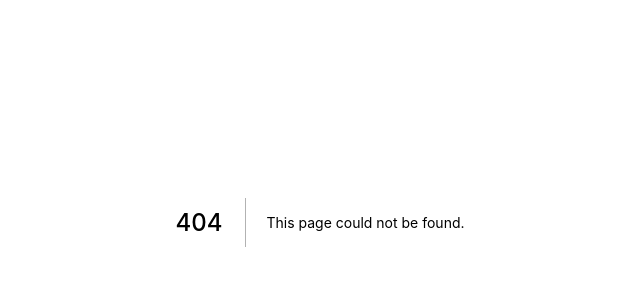
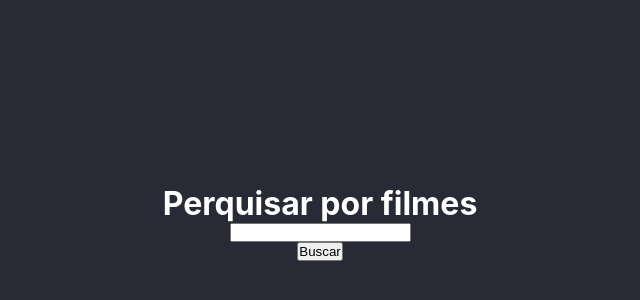
Before and after one commit to FabioJunik/FJ.Movie, a Next.js app: page /busca in a window 1280 px wide. Before the commit this address had no page. Shown: the part 178-478 px from the top of the page, without its empty margins (320-960 px from the left). Built offline with nearby package versions, Linux system fonts and the light colour scheme.

Commit message:
buscado por filmes

```diff
--- /dev/null
+++ b/pages/api/search.js
@@ -0,0 +1,16 @@
+import { apiBase, apiKey } from "../../lib/tmdb";
+
+export default async (req, res) => {
+
+  let q = req.query.q;
+
+  const results = await fetch(`${apiBase}/search/movie?api_key=${apiKey}&language=pt-BR&query=${q}`);
+  const json = await results.json();
+
+  console.log(json)
+  console.log(`${apiBase}/search/movie?api_key=${apiKey}&language=pt-BR&query=${q}`)
+
+  res.status(200).json({
+    list: json.results
+  });
+}
--- /dev/null
+++ b/pages/busca/index.js
@@ -0,0 +1,55 @@
+import Head from 'next/head';
+import Link from 'next/link';
+import { useState } from 'react';
+
+import styles from '../../styles/Home.module.css'
+
+export default function Buscar() {
+
+    const [searchText, setSearchText] = useState('');
+    const [movieList, setMovieList] = useState([]);
+
+    const handleSearch = async () => {
+        if(searchText !== ''){
+            const results = await fetch(`http://localhost:3000/api/search?q=${searchText}`);
+            const json = await results.json();
+
+            console.log(json);
+            setMovieList(json.list);
+        }
+    }
+  return (
+    <div className={styles.container}>
+      <Head>
+        <title>FJ.Movie</title>
+        <meta name="description" content="Generated by create next app" />
+        <link rel="icon" href="/favicon.ico" />
+      </Head>
+
+      <main className={styles.main}>
+        <h1 className={styles.title}>
+            Perquisar por filmes
+        </h1>
+
+        <input type='text' value={searchText} onChange={e=>{setSearchText(e.target.value)}}/>
+        <button onClick={handleSearch}>Buscar</button>
+
+        <ul>
+            {movieList.map(item => (
+              <li key={item.id}>
+                <a href={`/movie/${item.id}`}>
+                  <img
+                    src={`https://image.tmdb.org/t/p/w300${item.poster_path}`}
+                    width='150'
+                    alt={item.original_title}
+                  /><br/>
+                  <p className={styles.name}>{item.title}</p>
+                </a>
+              </li>
+            ))}
+
+        </ul>
+      </main>
+    </div>
+  )
+}
--- a/styles/Home.module.css
+++ b/styles/Home.module.css
@@ -27,4 +27,11 @@
   -webkit-box-orient: vertical;
   overflow: hidden;
   text-overflow: ellipsis;
+  cursor: pointer;
+  transform: scale(0.9);
+  transition: .2s;
 }
+
+.main li:hover{
+  transform: scale(1);
+}
--- a/styles/globals.css
+++ b/styles/globals.css
@@ -9,4 +9,11 @@
 html, body{
   font-family: -apple-system, BlinkMacSystemFont, Segoe UI, Roboto, Oxygen,
     Ubuntu, Cantarell, Fira Sans, Droid Sans, Helvetica Neue, sans-serif;
+
+  background-color: rgb(40, 42, 54);
+  color: #fff;
 }
+
+a{
+  color: inherit;
+}
```
Also changed, not shown: pages/index.js (+8 -2 lines), pages/busca/styles.module.css (added).
